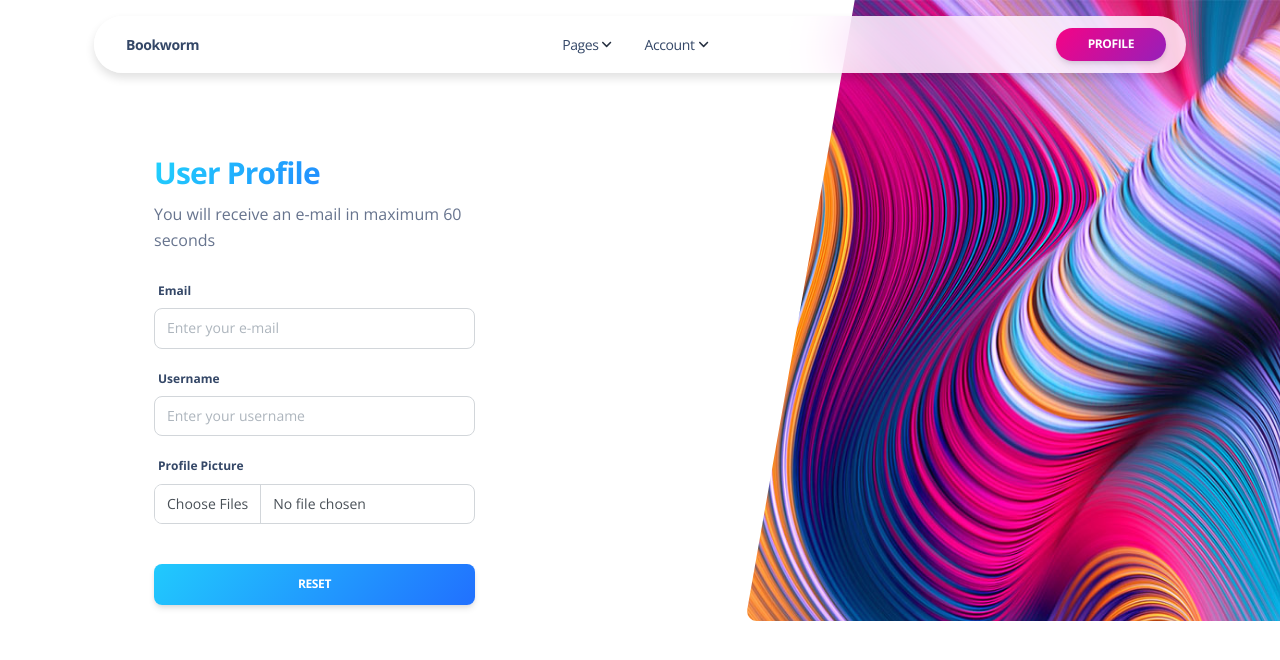
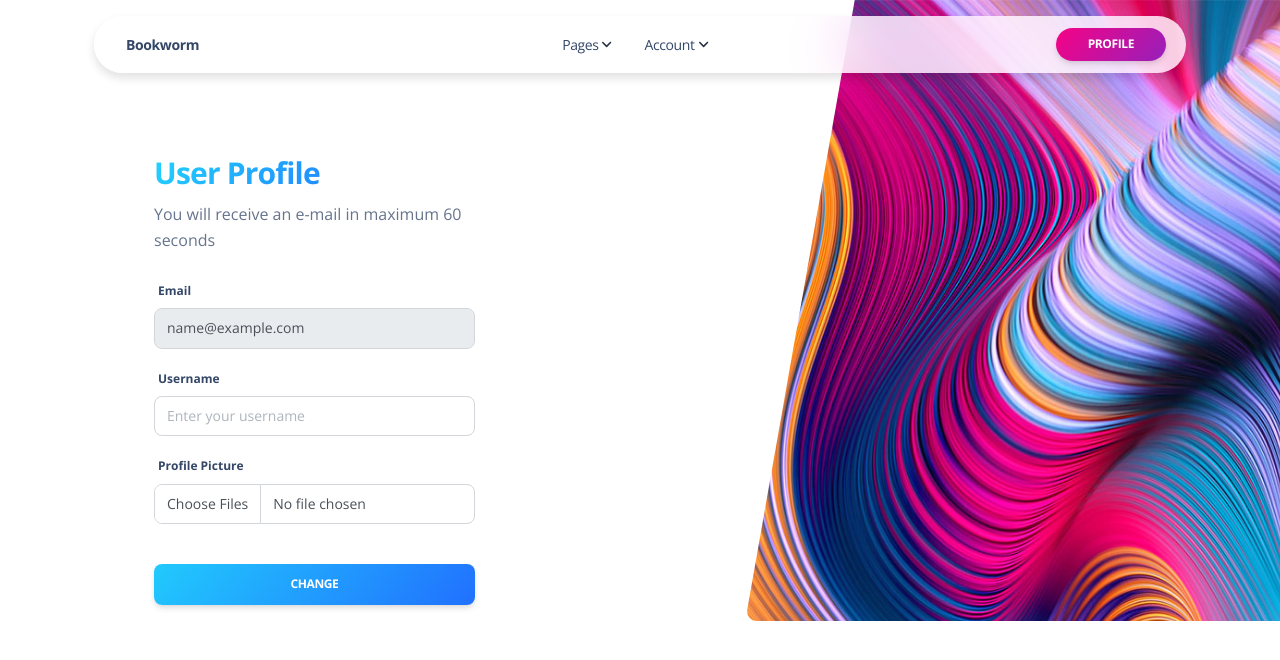
Before and after one commit to Armandls/books, a PHP site: template www/templates/user-profile.twig in a window 1280 px wide. Shown: the top 660 px of the page. Run offline with PHP 8.4, Linux system fonts and the light colour scheme; the template is opened without the code that fills it: most values are stand-ins (such as "Sample title", 1, 10 or a date in 2020); some libraries are stand-ins or nearby versions.

Commit message:
campo de email ya preeterminado si nque se pueda cambair y cambios en la landing page

```diff
--- a/www/templates/user-profile.twig
+++ b/www/templates/user-profile.twig
@@ -8,7 +8,7 @@
             <div class="col-12">
                 <nav class="navbar navbar-expand-lg  blur blur-rounded top-0 z-index-fixed shadow position-absolute my-3 py-2 start-0 end-0 mx-4">
                     <div class="container-fluid px-0">
-                        <a class="navbar-brand font-weight-bolder ms-sm-3" rel="tooltip" title="Designed and Coded by Creative Tim" data-placement="bottom" target="_blank">
+                        <a href="/" class="navbar-brand font-weight-bolder ms-sm-3" rel="tooltip" title="Designed and Coded by Creative Tim" data-placement="bottom">
                             Bookworm
                         </a>
                         <a class="btn btn-sm  bg-gradient-primary  btn-round mb-0 ms-auto d-lg-none d-block">Profile</a>
@@ -557,21 +557,21 @@
                                 <p class="mb-0">You will receive an e-mail in maximum 60 seconds</p>
                             </div>
                             <div class="card-body pb-3">
-                                <form data-cy="profile">
+                                <form data-cy="profile" action="{{ formAction }}" method="{{ formMethod }}" accept-charset="utf-8">
                                     <label>Email</label>
                                     <div class="mb-3">
-                                        <input data-cy="profile__email" type="email" class="form-control" placeholder="Enter your e-mail" aria-label="Email">
+                                        <input disabled value="{{ email }}" type="email" class="form-control" aria-label="Email">
                                     </div>
                                     <label>Username</label>
                                     <div class="mb-3">
-                                        <input data-cy="profile__username" type="text" class="form-control" placeholder="Enter your username" aria-label="Username">
+                                        <input id="username" name="username" data-cy="profile__username" type="text" class="form-control" placeholder="Enter your username" aria-label="Username">
                                     </div>
                                     <label>Profile Picture</label>
                                     <div class="mb-3">
-                                        <input type="file" class="form-control" id="profilePicture" accept="image/*" multiple>
+                                        <input id="profilePicture" name="picture" data-cy="profile__picture" type="file" class="form-control" accept="image/*" multiple>
                                     </div>
                                     <div class="text-center">
-                                        <button type="button" class="btn bg-gradient-info w-100 mt-4 mb-0">Reset</button>
+                                        <button data-cy="profile__btn" type="button" class="btn bg-gradient-info w-100 mt-4 mb-0">Change</button>
                                     </div>
                                 </form>
                             </div>
```
Also changed, not shown: www/src/Controller/UserProfile.php (+7 -3 lines), www/templates/landing.twig (+7 -1 lines).
